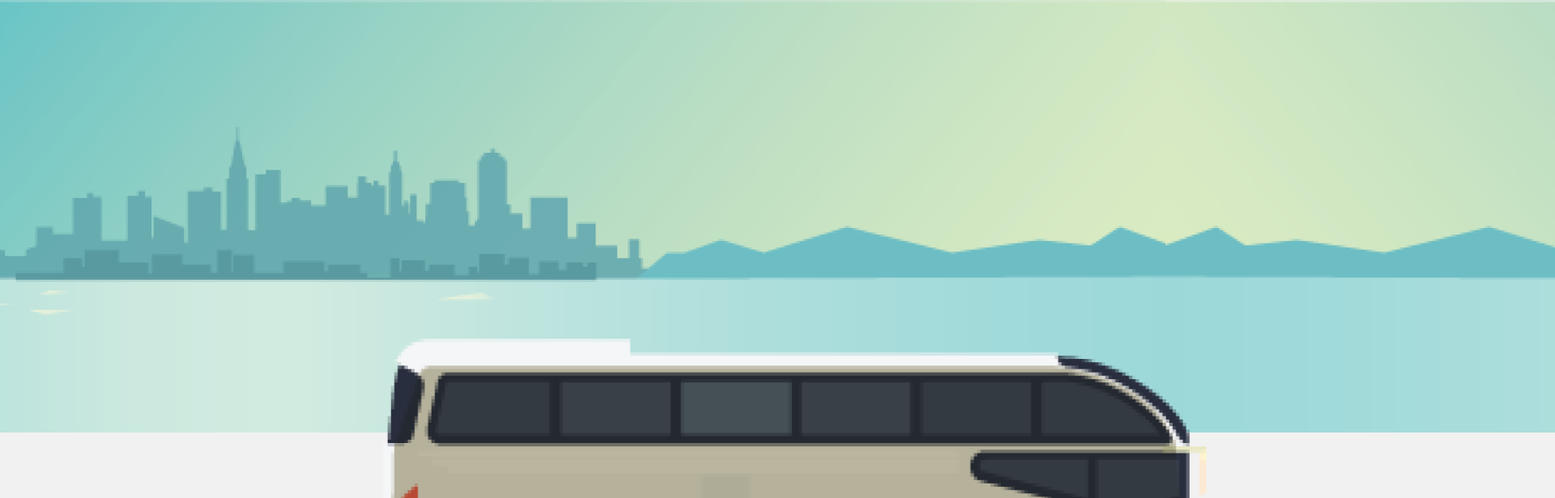
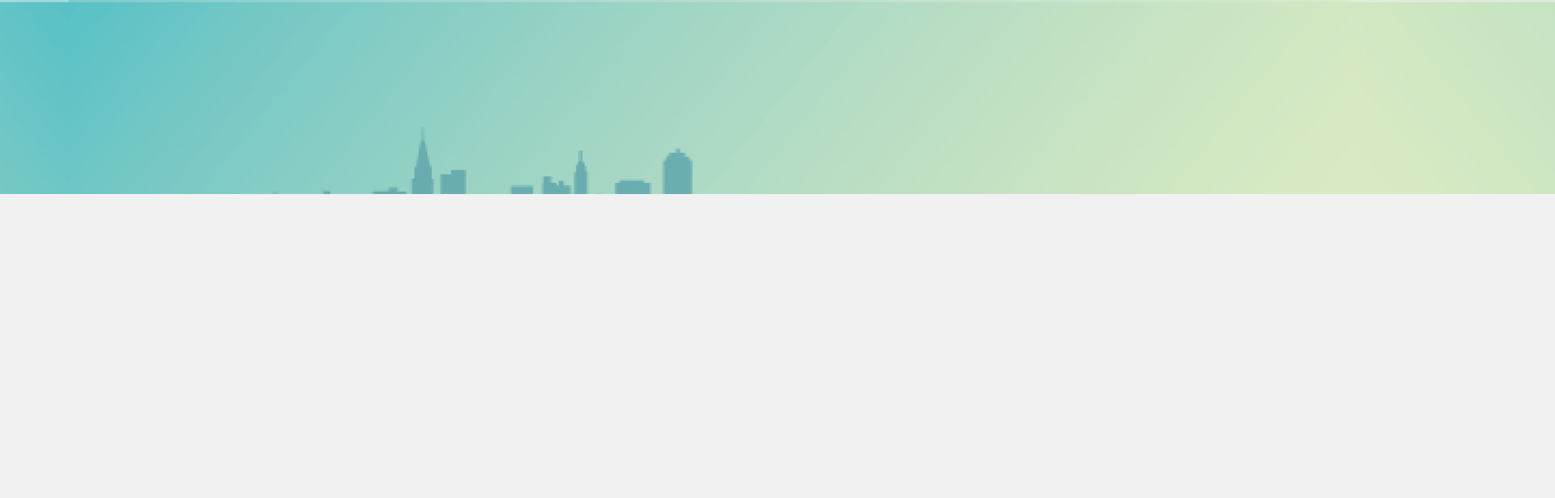
Before and after one commit to minizzang/madcamp_week3, a React (Create React App) app in the folder react-app/: page /test5 in a window 1280 px wide. Shown: the top 616 px of the page at 81% size, 1920 px wide, since content can reach past the window. Built offline with nearby package versions, Linux system fonts and the light colour scheme; a web font is replaced by a local one.

Commit message:
Fix : test5.js animation

```diff
--- a/react-app/src/styles/test5.css
+++ b/react-app/src/styles/test5.css
@@ -48,7 +48,7 @@ body .circle:hover h2 {
 }
 .circle_inner__layer:nth-of-type(1) {
   width: 50000px;
-  height: 10000px;
+  height: 30vh;
   left:-5000px;
   background: url('images/city_background.png');
   background-repeat: repeat-x;
@@ -58,8 +58,8 @@ body .circle:hover h2 {
     background: url('images/road.png');
     background-repeat: repeat-x;
     width: 500vw;
-    height: 100vh;
-    left:-5000px;
+    height: 30vh;
+    left:-2500px;
     top: -8em;
     animation: slide 6s linear infinite;
     object-fit: fill;
@@ -68,8 +68,8 @@ body .circle:hover h2 {
     background: url('images/bus.png');
     background-repeat: repeat-x;
     width: 500vw;
-    height: 100vh;
-    top: -13em;
+    height: 30vh;
+    top: -12em;
   animation: slide3 2s linear infinite;
 }
 
@@ -77,8 +77,8 @@ body .circle:hover h2 {
     background: url('images/bus.png');
     background-repeat: repeat-x;
     width: 500vw;
-    height: 100vh;
-    top: -6em;
+    height: 30vh;
+    top: -7em;
   animation: slide3 4s linear infinite;
 }
 
```
